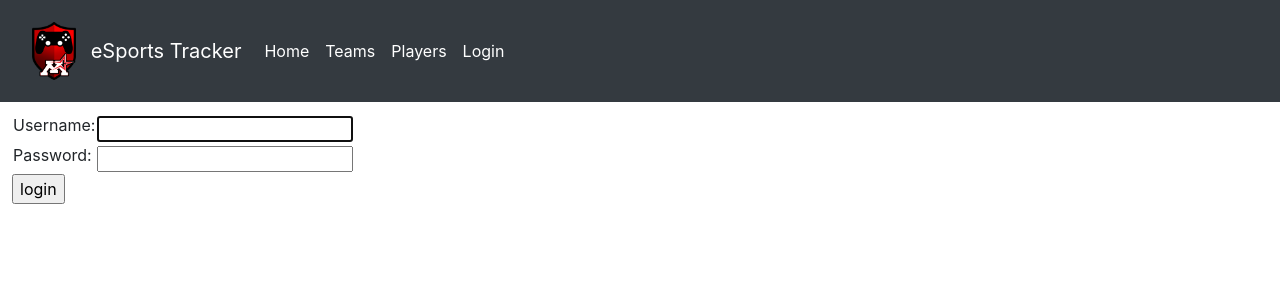
After one commit to stanahaataaka/esportsTracker, a Django app: page /accounts/login/ in a window 1280 px wide. The commit adds this page. Shown: the top 300 px of the page. Run offline with Django 5.2, Linux system fonts and the light colour scheme; parts of the project's set-up code (start-up, migrations or seed data) failed here and were passed over.

Commit message:
Added login and logout functionalities

```diff
--- a/esportstracker/settings.py
+++ b/esportstracker/settings.py
@@ -11,6 +11,7 @@ https://docs.djangoproject.com/en/5.0/ref/settings/
 """
 
 from pathlib import Path
+import os
 
 # Build paths inside the project like this: BASE_DIR / 'subdir'.
 BASE_DIR = Path(__file__).resolve().parent.parent
@@ -55,7 +56,7 @@ ROOT_URLCONF = 'esportstracker.urls'
 TEMPLATES = [
     {
         'BACKEND': 'django.template.backends.django.DjangoTemplates',
-        'DIRS': [],
+        'DIRS': [os.path.join(BASE_DIR, 'templates')],
         'APP_DIRS': True,
         'OPTIONS': {
             'context_processors': [
--- a/esportstracker/urls.py
+++ b/esportstracker/urls.py
@@ -25,6 +25,7 @@ urlpatterns = [
     path('admin/', admin.site.urls),
     path("tracker/", include("tracker.urls")),
     path("", RedirectView.as_view(url="tracker/", permanent=True)),
+    path('accounts/', include('django.contrib.auth.urls')),
 ]
 
 urlpatterns += static(settings.STATIC_URL, document_root=settings.STATIC_ROOT)
--- /dev/null
+++ b/templates/registration/login.html
@@ -0,0 +1,35 @@
+{% extends "base_generic.html" %}
+
+{% block content %}
+<div style="margin: 12px">
+  {% if form.errors %}
+    <h4>Your username and password didn't match. Please try again.</h4>
+  {% endif %}
+
+  {% if next %}
+    {% if user.is_authenticated %}
+      <h4>Your account doesn't have access to this page. To proceed,
+      please login with an account that has access.</h4>
+    {% else %}
+      <h4>Please login to see this page.</h4>
+    {% endif %}
+  {% endif %}
+
+  <form method="post" action="{% url 'login' %}">
+    {% csrf_token %}
+    <table>
+      <tr>
+        <td>{{ form.username.label_tag }}</td>
+        <td>{{ form.username }}</td>
+      </tr>
+      <tr>
+        <td>{{ form.password.label_tag }}</td>
+        <td>{{ form.password }}</td>
+      </tr>
+    </table>
+    <input type="submit" value="login">
+    <input type="hidden" name="next" value="{{ next }}">
+  </form>
+
+</div>
+{% endblock %}
--- a/tracker/templates/base_generic.html
+++ b/tracker/templates/base_generic.html
@@ -25,15 +25,17 @@
                   <div class="navbar-nav">
                     <a class="nav-item nav-link active" href="{% url 'index'%}">Home <span class="sr-only">(current)</span></a>
                     <a class="nav-item nav-link active" href="{% url 'teams'%}">Teams <span class="sr-only">(current)</span></a>
-<<<<<<< HEAD
-                    {% comment %} {% if user.is_authenticated %} {% endcomment %}
+                    <a class="nav-item nav-link active" href="{% url 'players'%}">Players <span class="sr-only">(current)</span></a>
+                    {% if user.is_authenticated %}
                       <a class="nav-item nav-link active" href="{% url 'admin_tracker'%}">Admin <span class="sr-only">(current)</span></a>
-                    {% comment %} {% else %} {% endcomment %}
-                      <a class="nav-item nav-link active">Login <span class="sr-only">(current)</span></a>
-                    {% comment %} {% endif %} {% endcomment %}
-=======
-                    <a class="nav-item nav-link active" href="{% url 'players'%}">Players <span class="sr-only">(current)</span></a>
->>>>>>> main
+                      <form id="logout-form" method="post" action="{% url 'admin:logout' %}">
+                        {% csrf_token %}
+                        <button type="submit" class="btn btn-link">Logout<span class="sr-only">(current)</span></button>
+                      </form>
+                      {% comment %} <a align="center"class="nav-item nav-link active">User: {{user}} <span class="sr-only">(current)</span></a> {% endcomment %}
+                    {% else %}
+                      <a class="nav-item nav-link active" href="{% url 'login' %}?next={{ request.path }}">Login <span class="sr-only">(current)</span></a>
+                    {% endif %}
                   </div>
                 </div>
 
--- a/tracker/urls.py
+++ b/tracker/urls.py
@@ -6,9 +6,6 @@ urlpatterns = [
     path('', views.index, name='index'),
     path('teams/', views.TeamListView.as_view(), name='teams'),
     path('teams/<str:pk>', views.TeamDetailView.as_view(), name='teams'),
-<<<<<<< HEAD
-    path("admin_tracker/", views.admin_tracker, name="admin_tracker")
-=======
+    path("admin_tracker/", views.admin_tracker, name="admin_tracker"),
     path('players/', views.PlayerListView.as_view(), name='players'),
->>>>>>> main
 ]
--- a/tracker/views.py
+++ b/tracker/views.py
@@ -1,6 +1,7 @@
 from django.shortcuts import render
 from django.views import generic
 from .models import Team, Game, Player
+from django.contrib.auth.decorators import login_required
 
 def index(request):
     #IOU needed homepage info
@@ -13,11 +14,10 @@ class TeamListView(generic.ListView):
 class TeamDetailView(generic.DetailView):
     model = Team
 
-<<<<<<< HEAD
+@login_required
 def admin_tracker(request):
     return render(request, "admin_tracker.html")
-=======
+
 class PlayerListView(generic.ListView):
     model = Player
     paginate_by = 10
->>>>>>> main
```
Also changed, not shown: templates/registration/logged_out.html (added, +8 -0 lines), tracker/templates/admin_tracker.html (+7 -1 lines), db.sqlite3.
